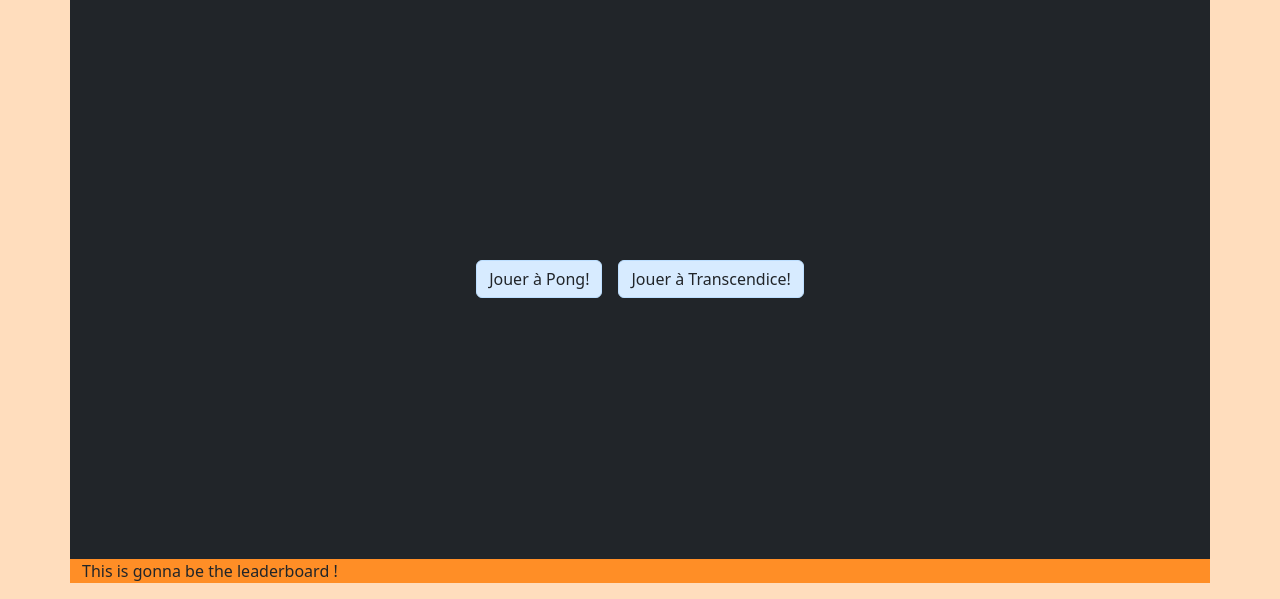
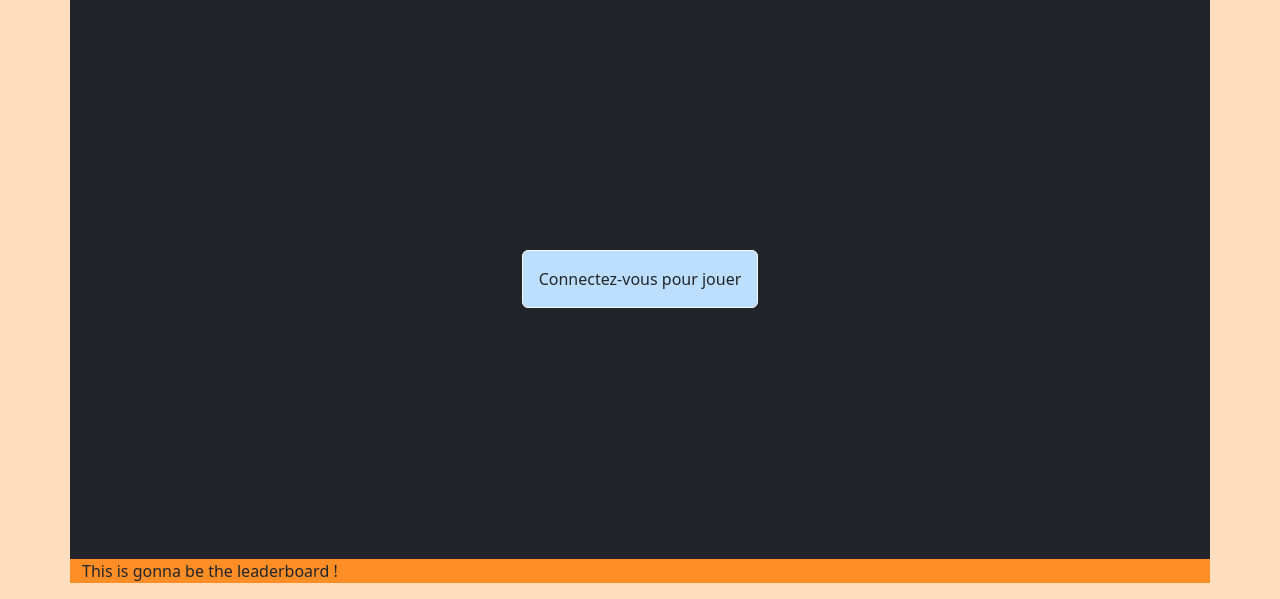
Before and after one commit to 0cculus/divinity, a Django app: page / in a window 1280 px wide. Shown: the part 157-756 px from the top of the page. Run offline with Django 4.2, Linux system fonts and the light colour scheme; some libraries are stand-ins or nearby versions.

Commit message:
managed choose game buttons when not logged in

```diff
--- a/app/src/static/css/styles.css
+++ b/app/src/static/css/styles.css
@@ -32,6 +32,10 @@
 .dropdown-item.active {
     color: var(--accentDarker);
 }
+
+  .color-accent {
+    background-color: var(--accentColor);
+  }
 
   .color-background {
       background-color: var(--backgroundColor);
@@ -121,9 +125,12 @@
     border: 2px solid white;
   }
 
- #gameSettingsContainer {
-    display: flex;
-    flex-wrap: wrap;
-    justify-content: space-evenly;
+ .player-container {
+    margin: 10px;
+    justify-content: center;
     align-items: center;
+    background-color: var(--accentLighter) !important;
+    border-color: var(--accentDarker) !important ;
+    min-width: 100px;
+    min-height: 100px;
  }
--- a/app/src/static/js/chooseGameMenu.js
+++ b/app/src/static/js/chooseGameMenu.js
@@ -1,6 +1,6 @@
 import { forceGameQuit } from "../game/game.js"
 
-function enableMenu(menu) {
+export function enableMenu(menu) {
 
     const menuBtns = menu.querySelectorAll("button");
 
--- a/app/src/static/js/registerLogin.js
+++ b/app/src/static/js/registerLogin.js
@@ -1,4 +1,5 @@
 import { validateRegister, validateLogin } from "./credentialsValidate.js";
+import { enableMenu, disableMenu } from "./chooseGameMenu.js"
 
 class loggedInUser {
 
@@ -68,6 +69,14 @@ function updateProfile() {
     gamesWonElement.innerHTML = loggedUser.getWins();
 }
 
+const notLoggedMessage = document.getElementById("notLoggedMessage");
+const gameChoiceBtns = document.getElementById("gameChoiceBtns");
+
+const loginBtn = document.getElementById('loginBtn');
+const registerBtn = document.getElementById("registerBtn");
+const dropdownMenuBtn = document.getElementById("dropdownMenuBtn");
+const registerLoginBtnElement = document.getElementById("registerLoginBtnElement");
+
 export async function loginUser(event) {
 
     event.preventDefault();
@@ -91,13 +100,9 @@ export async function loginUser(event) {
             modalInstance.hide();
             document.getElementById("profileElement").style.display = 'flex';
 
-            const loginBtn = document.getElementById('loginBtn');
-            const registerBtn = document.getElementById("registerBtn");
-            const dropdownMenuBtn = document.getElementById("dropdownMenuBtn");
-
-            const registerLoginBtnElement = document.getElementById("registerLoginBtnElement");
-
             registerLoginBtnElement.style.display = "none";
+            notLoggedMessage.style.display = "none";
+            enableMenu(gameChoiceBtns)
 
             registerBtn.disabled = true;
             loginBtn.disabled = true;
@@ -115,17 +120,13 @@ export function logoutUser() {
     //delete access token
     document.getElementById("profileElement").style.display = 'none';
 
-    const loginBtn = document.getElementById('loginBtn');
-    const registerBtn = document.getElementById("registerBtn");
-    const dropdownMenuBtn = document.getElementById("dropdownMenuBtn");
-
-    const registerLoginBtnElement = document.getElementById("registerLoginBtnElement");
-
     registerLoginBtnElement.style.display = "block";
 
     registerBtn.disabled = false;
     loginBtn.disabled = false;
     dropdownMenuBtn.disabled = false;
+    disableMenu(gameChoiceBtns);
+    notLoggedMessage.style.display = "block";
 }
 
 export default loggedUser;
--- a/app/src/templates/game.html
+++ b/app/src/templates/game.html
@@ -4,8 +4,15 @@
         <!--Game choice menu-->
         <div class="container-md bg-dark" id="gameChoiceMenu">
             <div class="d-flex justify-content-center align-items-center">
-                <button type="button" class="btn primary-btn m-2" id="playPongBtn">Jouer à Pong!</button>
-                <button type="button" class="btn primary-btn m-2" id="playTranscendiceBtn">Jouer à Transcendice!</button>
+                <div class="row">
+                    <div class="col color-accent text-center p-3 rounded border border-light" id="notLoggedMessage">
+                        Connectez-vous pour jouer
+                    </div>
+                    <div class="col" style="display: none;" id="gameChoiceBtns">
+                        <button type="button" class="btn primary-btn m-2" disabled="true" id="playPongBtn">Jouer à Pong!</button>
+                        <button type="button" class="btn primary-btn m-2" disabled="true" id="playTranscendiceBtn">Jouer à Transcendice!</button>
+                    </div>
+                </div>
             </div>
         </div>
 
@@ -36,9 +43,8 @@
                     <div class="modal-body color-background rounded">
                         {% csrf_token %}
                         <div class="d-flex justify-content-around align-items-center">
-                            <button class="btn m-2 primary-btn">Ajouter un jouer</button>
-                            VS
-                            <button class="btn m-2 primary-btn">Ajouter un jouer</button>
+                            <button class="btn primary-btn">Ajouter un jouer</button>
+                            <button class="btn primary-btn">Ajouter un jouer</button>
                         </div>
                     </div>
                 </div>
--- a/elo_notes.txt
+++ b/elo_notes.txt
@@ -1,3 +1,5 @@
+DOING:
+
 !If "back" button is used during endgame, it does not unload
 !ctrl+ / ctrl- : fucks up game
 
```
